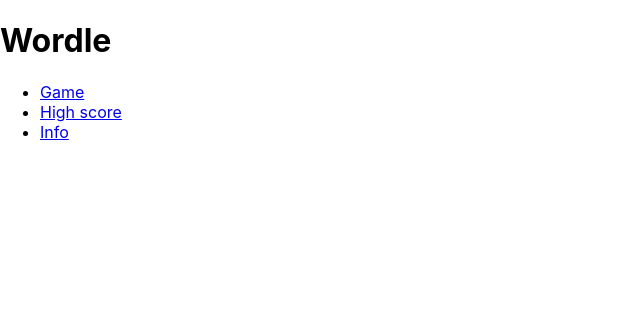
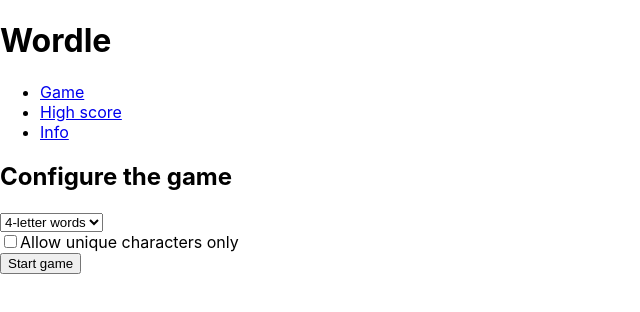
Before and after one commit to Roger-Hagerbaum/wordle-with-highscore, a React (Create React App) app in the folder frontend/: page / in a window 1280 px wide. Shown: the top 312 px of the page, without its empty margins (0-640 px from the left). Built offline with nearby package versions, Linux system fonts and the light colour scheme.

Commit message:
add home page and fix keyword bugg

```diff
--- a/frontend/src/App.tsx
+++ b/frontend/src/App.tsx
@@ -5,12 +5,32 @@
 
 const App: React.FC = () => {
   const [gameState, setGameState] = useState<GameState>(GameState.HOME);
+  const [gameId, setGameId] = useState<string | null>(null);
 
   if (gameState === GameState.HOME){
-    return <HomeScreen />
-  }
-  else  {
+            return(
+                <HomeScreen onStart={async (wordLength, unique) => {
+                const  res = await fetch("http://localhost:5080/api/game", {
+                    method: "POST",
+                    headers: {
+                        "Content-Type": "application/json",
+                    },
+                    body: JSON.stringify({
+                        wordLength: wordLength,
+                        unique: unique,
+                    }),
+                });
+                const data = await res.json();
+                setGameId(data.id);
+                setGameState(GameState.GAME);
+            }}
+            />
+  );
+  }else if(gameState === GameState.GAME) {
+      return <h1>Game {gameId}</h1>
+
+  }else  {
     return <></>;
   }
-}
+};
 export default App;
--- a/frontend/src/component/Menu.tsx
+++ b/frontend/src/component/Menu.tsx
@@ -3,13 +3,13 @@
 const Menu: React.FC = () => (
   <ul>
       <li>
-          <a href="/">Game</a>
+          <a href={"/"}>Game</a>
       </li>
       <li>
-          <a href="/highscore">High score</a>
+          <a href={"/highscore"}>High score</a>
       </li>
       <li>
-          <a href="/info">Info </a>
+          <a href={"/info"}>Info </a>
       </li>
   </ul>
 );
--- a/frontend/src/screen/HomeScreen.tsx
+++ b/frontend/src/screen/HomeScreen.tsx
@@ -1,11 +1,38 @@
-import React from "react";
+import React, {useState} from "react";
 import Menu from "../component/Menu"
 
-const HomeScreen: React.FC = () => {
+type HomeScreenProps = {
+  onStart: (wordLength: number, unique: boolean) => void;
+};
+const HomeScreen: React.FC<HomeScreenProps> = ({onStart}) => {
+    const [wordLength, setWordLength] = useState(4);
+    const [unique, setUnique] = useState(false);
+
+    const  handleStartGame = () => {
+        onStart(wordLength,unique);
+    };
     return (
-        <div className="HomeScreen">
+        <div className={"HomeScreen"}>
             <h1>Wordle </h1>
             <Menu />
+            <h2>Configure the game</h2>
+            <div>
+                <select value={wordLength}
+                        onChange={ ev => setWordLength(parseInt(ev.target.value))}>
+                {[4,5,6].map((wordLength) =>(
+                    <option value={wordLength}>{wordLength}-letter words</option>
+                ))}
+                </select>
+            </div>
+            <div>
+                <label>
+                    <input type={"checkbox"}
+                           checked={unique}
+                           onChange={(ev) => setUnique(ev.target.checked)} />
+                    Allow unique characters only
+                </label>
+            </div>
+            <button onClick={handleStartGame}>Start game</button>
         </div>
     );
 }
```
Also changed, not shown: 2 other files (tests, documents, lock files or other folders).
